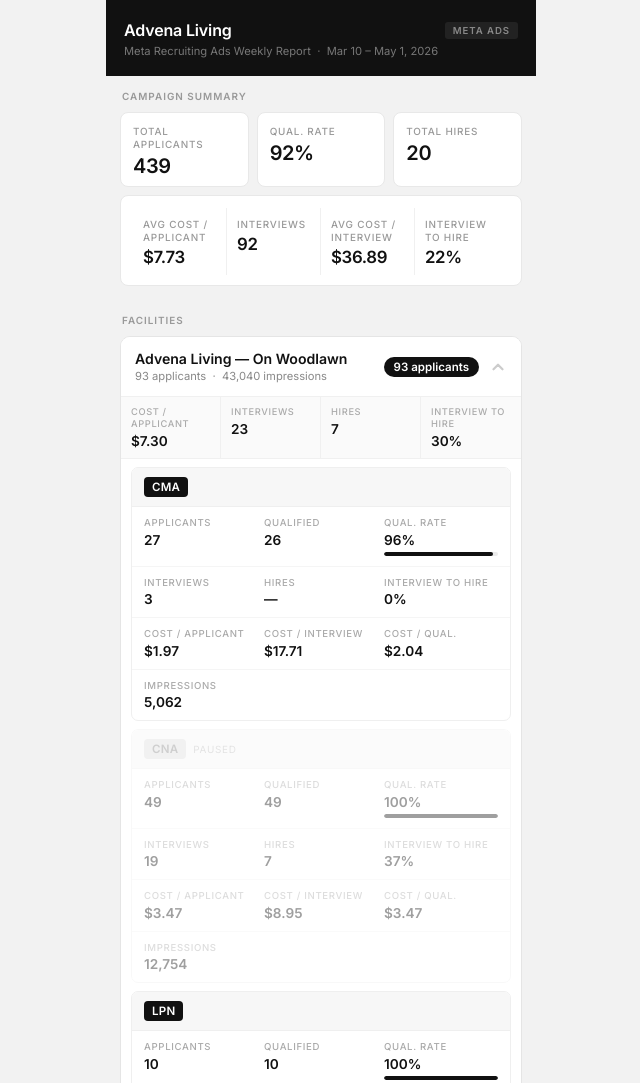
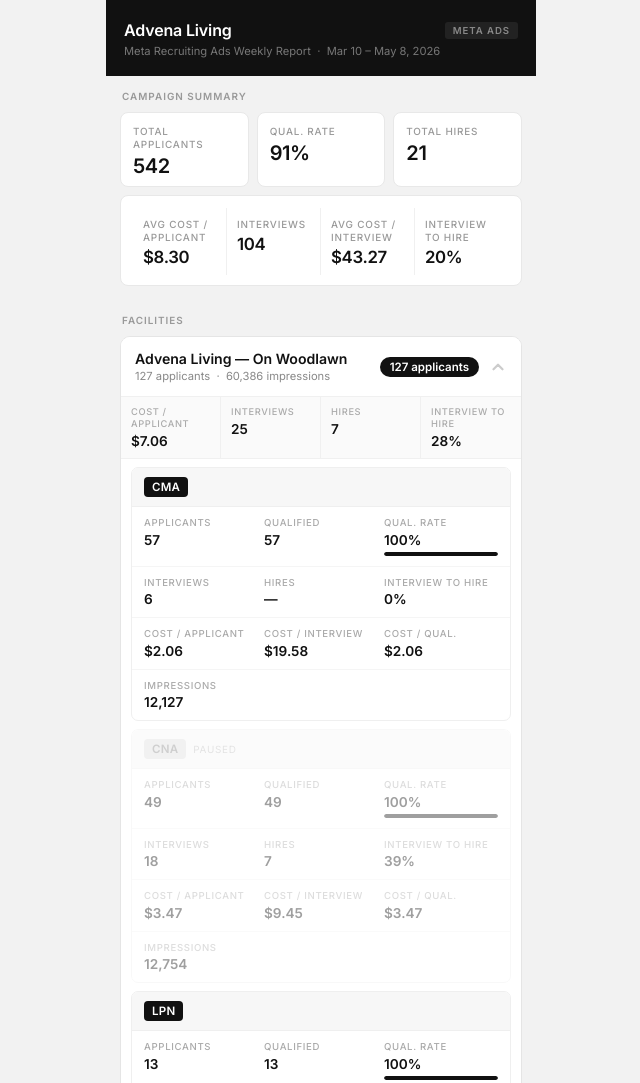
Before and after one commit to dhcr-jt/drifthc, a plain HTML site: page index.html in a window 1280 px wide. Shown: the top 1083 px of the page, without its empty margins (319-959 px from the left). Drawn offline with Linux system fonts and the light colour scheme.

Commit message:
Update index.html

```diff
--- a/index.html
+++ b/index.html
@@ -313,7 +313,7 @@
     <h1>Advena Living</h1>
     <span class="fb-badge">Meta Ads</span>
   </div>
-  <div class="header-period">Meta Recruiting Ads Weekly Report &nbsp;·&nbsp; Mar 10 – May 1, 2026</div>
+  <div class="header-period">Meta Recruiting Ads Weekly Report &nbsp;·&nbsp; Mar 10 – May 8, 2026</div>
 </header>
 
 <div class="summary-section">
@@ -332,29 +332,29 @@
 
 <script>
 const raw = [
-  { facility:"On Woodlawn",    position:"CMA",       status:"active",   spend:53.13,  cpa:1.97,  leads:27, qual:26, qualRate:96,   cpqc:2.04,  interviews:3,  hires:0, cpi:17.71,  ith:0,    impressions:5062  },
-  { facility:"On Woodlawn",    position:"CNA",       status:"inactive", spend:170.11, cpa:3.47,  leads:49, qual:49, qualRate:100,  cpqc:3.47,  interviews:19, hires:7, cpi:8.95,   ith:37,   impressions:12754 },
-  { facility:"On Woodlawn",    position:"LPN",       status:"active",   spend:120.97, cpa:12.10, leads:10, qual:10, qualRate:100,  cpqc:12.10, interviews:1,  hires:0, cpi:120.97, ith:0,    impressions:8748  },
-  { facility:"On Woodlawn",    position:"RN & LPN",  status:"inactive", spend:312.58, cpa:62.52, leads:5,  qual:5,  qualRate:100,  cpqc:62.52, interviews:0,  hires:0, cpi:null,   ith:null, impressions:15179 },
-  { facility:"On Woodlawn",    position:"RN",        status:"active",   spend:22.14,  cpa:11.07, leads:2,  qual:2,  qualRate:100,  cpqc:11.07, interviews:0,  hires:0, cpi:null,   ith:null, impressions:1297  },
+  { facility:"On Woodlawn",    position:"CMA",       status:"active",   spend:117.47, cpa:2.06,  leads:57, qual:57, qualRate:100,  cpqc:2.06,  interviews:6,  hires:0, cpi:19.58,  ith:0,    impressions:12127 },
+  { facility:"On Woodlawn",    position:"CNA",       status:"inactive", spend:170.11, cpa:3.47,  leads:49, qual:49, qualRate:100,  cpqc:3.47,  interviews:18, hires:7, cpi:9.45,   ith:39,   impressions:12754 },
+  { facility:"On Woodlawn",    position:"LPN",       status:"active",   spend:261.62, cpa:20.12, leads:13, qual:13, qualRate:100,  cpqc:20.12, interviews:0,  hires:0, cpi:null,   ith:null, impressions:18297 },
+  { facility:"On Woodlawn",    position:"RN & LPN",  status:"inactive", spend:312.58, cpa:62.52, leads:5,  qual:5,  qualRate:100,  cpqc:62.52, interviews:1,  hires:0, cpi:312.58, ith:0,    impressions:15179 },
+  { facility:"On Woodlawn",    position:"RN",        status:"active",   spend:34.30,  cpa:11.43, leads:3,  qual:3,  qualRate:100,  cpqc:11.43, interviews:0,  hires:0, cpi:null,   ith:null, impressions:2029  },
 
-  { facility:"On Tenth",       position:"CNA",       status:"active",   spend:281.42, cpa:3.86,  leads:73, qual:73, qualRate:100,  cpqc:3.86,  interviews:18, hires:5, cpi:15.63,  ith:28,   impressions:21832 },
-  { facility:"On Tenth",       position:"CMA",       status:"active",   spend:83.91,  cpa:5.59,  leads:15, qual:15, qualRate:100,  cpqc:5.59,  interviews:6,  hires:0, cpi:13.99,  ith:0,    impressions:5318  },
-  { facility:"On Tenth",       position:"RN & LPN",  status:"active",   spend:318.64, cpa:21.24, leads:15, qual:13, qualRate:87,   cpqc:24.51, interviews:1,  hires:0, cpi:318.64, ith:0,    impressions:18403 },
+  { facility:"On Tenth",       position:"CNA",       status:"active",   spend:328.25, cpa:3.95,  leads:83, qual:82, qualRate:99,   cpqc:4.00,  interviews:20, hires:5, cpi:16.41,  ith:25,   impressions:25767 },
+  { facility:"On Tenth",       position:"CMA",       status:"active",   spend:128.58, cpa:5.36,  leads:24, qual:22, qualRate:92,   cpqc:5.84,  interviews:7,  hires:0, cpi:18.37,  ith:0,    impressions:9225  },
+  { facility:"On Tenth",       position:"RN & LPN",  status:"active",   spend:445.84, cpa:22.29, leads:20, qual:9,  qualRate:45,   cpqc:49.54, interviews:1,  hires:0, cpi:445.84, ith:0,    impressions:26624 },
 
-  { facility:"Clearwater",     position:"CNA",       status:"active",   spend:311.74, cpa:5.20,  leads:60, qual:51, qualRate:85,   cpqc:6.11,  interviews:14, hires:3, cpi:22.27,  ith:21,   impressions:22784 },
-  { facility:"Clearwater",     position:"RN & LPN",  status:"active",   spend:334.86, cpa:15.22, leads:22, qual:22, qualRate:100,  cpqc:15.22, interviews:6,  hires:2, cpi:55.81,  ith:33,   impressions:18403 },
+  { facility:"Clearwater",     position:"CNA",       status:"active",   spend:370.20, cpa:5.78,  leads:64, qual:55, qualRate:86,   cpqc:6.73,  interviews:14, hires:3, cpi:26.44,  ith:21,   impressions:28340 },
+  { facility:"Clearwater",     position:"RN & LPN",  status:"active",   spend:497.28, cpa:17.15, leads:29, qual:28, qualRate:97,   cpqc:17.76, interviews:6,  hires:2, cpi:82.88,  ith:33,   impressions:27027 },
   { facility:"Clearwater",     position:"CMA",       status:"inactive", spend:30.27,  cpa:6.05,  leads:5,  qual:5,  qualRate:100,  cpqc:6.05,  interviews:2,  hires:0, cpi:15.14,  ith:0,    impressions:1602  },
 
-  { facility:"Fountainview",   position:"CNA",       status:"inactive", spend:179.57, cpa:4.28,  leads:42, qual:42, qualRate:100,  cpqc:4.28,  interviews:7,  hires:2, cpi:25.65,  ith:29,   impressions:12868 },
+  { facility:"Fountainview",   position:"CNA",       status:"inactive", spend:179.57, cpa:4.28,  leads:42, qual:41, qualRate:98,   cpqc:4.38,  interviews:13, hires:2, cpi:13.81,  ith:15,   impressions:12868 },
   { facility:"Fountainview",   position:"CMA",       status:"inactive", spend:109.13, cpa:5.74,  leads:19, qual:16, qualRate:84,   cpqc:6.82,  interviews:4,  hires:0, cpi:27.28,  ith:0,    impressions:6907  },
-  { facility:"Fountainview",   position:"RN & LPN",  status:"inactive", spend:302.24, cpa:23.25, leads:13, qual:8,  qualRate:62,   cpqc:37.78, interviews:3,  hires:0, cpi:100.75, ith:0,    impressions:16766 },
-  { facility:"Fountainview",   position:"LPN",       status:"active",   spend:51.38,  cpa:17.13, leads:3,  qual:3,  qualRate:100,  cpqc:17.13, interviews:0,  hires:0, cpi:null,   ith:null, impressions:3313  },
-  { facility:"Fountainview",   position:"RN",        status:"active",   spend:12.35,  cpa:null,  leads:0,  qual:0,  qualRate:null, cpqc:null,  interviews:0,  hires:0, cpi:null,   ith:null, impressions:816   },
+  { facility:"Fountainview",   position:"RN & LPN",  status:"inactive", spend:302.24, cpa:23.25, leads:13, qual:11, qualRate:85,   cpqc:27.48, interviews:3,  hires:0, cpi:100.75, ith:0,    impressions:16766 },
+  { facility:"Fountainview",   position:"LPN",       status:"active",   spend:216.42, cpa:36.07, leads:6,  qual:5,  qualRate:83,   cpqc:43.28, interviews:0,  hires:0, cpi:null,   ith:null, impressions:13447 },
+  { facility:"Fountainview",   position:"RN",        status:"active",   spend:88.02,  cpa:12.57, leads:7,  qual:6,  qualRate:86,   cpqc:14.67, interviews:0,  hires:0, cpi:null,   ith:null, impressions:5125  },
 
-  { facility:"Bonner Springs", position:"CNA",       status:"active",   spend:177.20, cpa:4.03,  leads:44, qual:36, qualRate:82,   cpqc:4.92,  interviews:7,  hires:1, cpi:25.31,  ith:14,   impressions:11039 },
-  { facility:"Bonner Springs", position:"RN",        status:"active",   spend:420.39, cpa:20.02, leads:21, qual:16, qualRate:76,   cpqc:26.27, interviews:1,  hires:0, cpi:420.39, ith:0,    impressions:19356 },
-  { facility:"Bonner Springs", position:"CMA",       status:"active",   spend:102.09, cpa:7.29,  leads:14, qual:11, qualRate:79,   cpqc:9.28,  interviews:0,  hires:0, cpi:null,   ith:null, impressions:5385  },
+  { facility:"Bonner Springs", position:"CNA",       status:"active",   spend:227.51, cpa:3.73,  leads:61, qual:52, qualRate:85,   cpqc:4.38,  interviews:7,  hires:1, cpi:32.50,  ith:14,   impressions:14376 },
+  { facility:"Bonner Springs", position:"RN",        status:"active",   spend:543.45, cpa:23.63, leads:23, qual:18, qualRate:78,   cpqc:30.19, interviews:1,  hires:0, cpi:543.45, ith:0,    impressions:25272 },
+  { facility:"Bonner Springs", position:"CMA",       status:"active",   spend:137.28, cpa:7.23,  leads:19, qual:17, qualRate:89,   cpqc:8.08,  interviews:1,  hires:1, cpi:137.28, ith:100,  impressions:7383  },
 ];
 
 const facilityOrder = ["On Woodlawn","On Tenth","Clearwater","Fountainview","Bonner Springs"];
```
